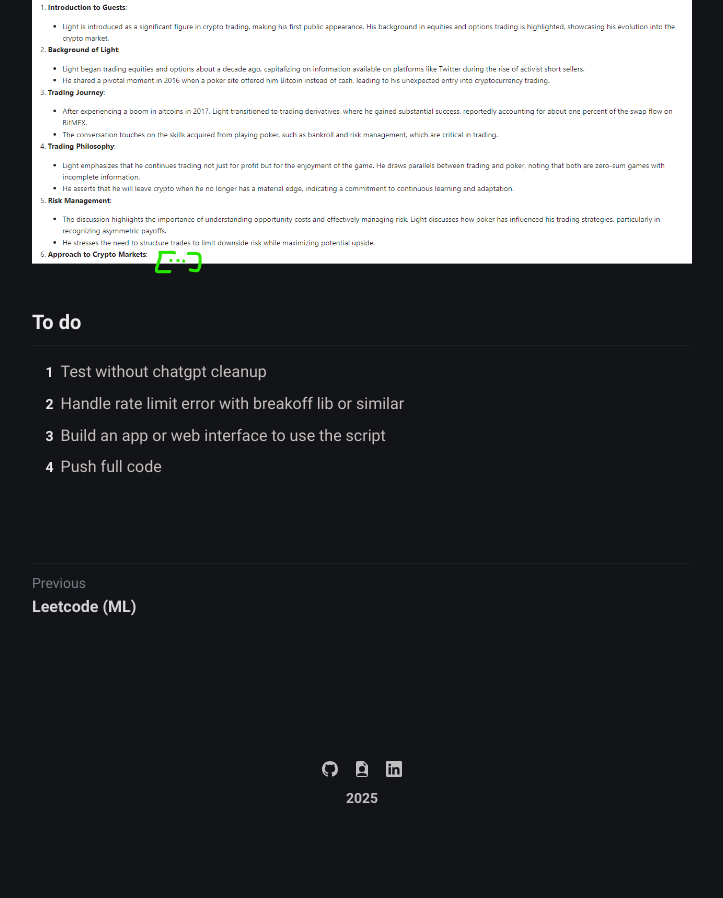
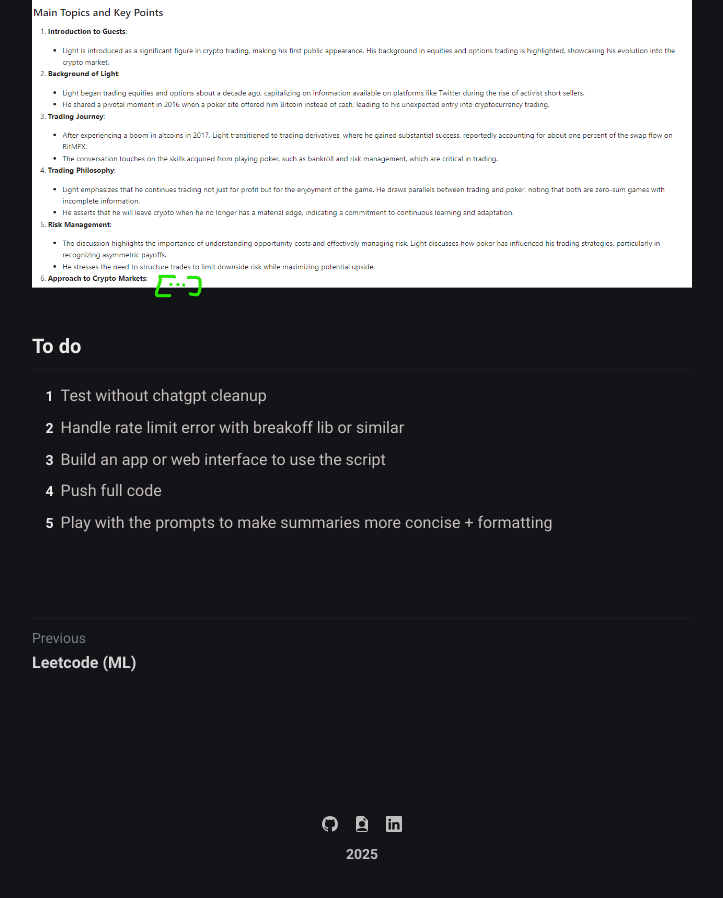
Before and after one commit to Cyril9227/cyril9227.github.io, a Jekyll site: the page built from _posts/YoutubeSummary/2025-01-04-YoutubeSummary.md, in a window 1280 px wide and 900 px high, scrolled down 7079 px. Shown: the whole window, without its empty margins (278-1001 px from the left). Built offline with Jekyll 4.4.1, drawn with Linux system fonts in a browser that asks for light colours; before the commit the page ends 7923 px from its top, so only the background shows below that.

Commit message:
youtube summary

```diff
--- a/_posts/YoutubeSummary/2025-01-04-YoutubeSummary.md
+++ b/_posts/YoutubeSummary/2025-01-04-YoutubeSummary.md
@@ -281,4 +282,5 @@
     <li>Handle rate limit error with breakoff lib or similar</li>
     <li>Build an app or web interface to use the script</li>
     <li>Push full code</li>
+    <li>Play with the prompts to make summaries more concise + formatting</li>
 </ol>
```
Also changed, not shown: other parts of _posts/YoutubeSummary/2025-01-04-YoutubeSummary.md (+1 -0 lines).
